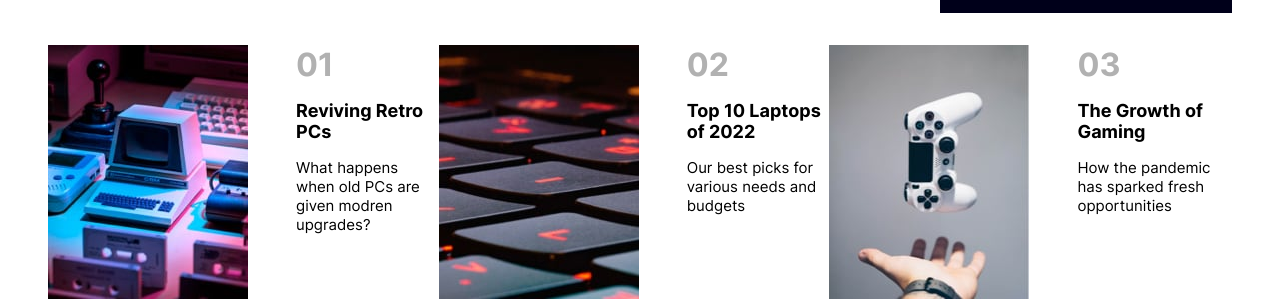
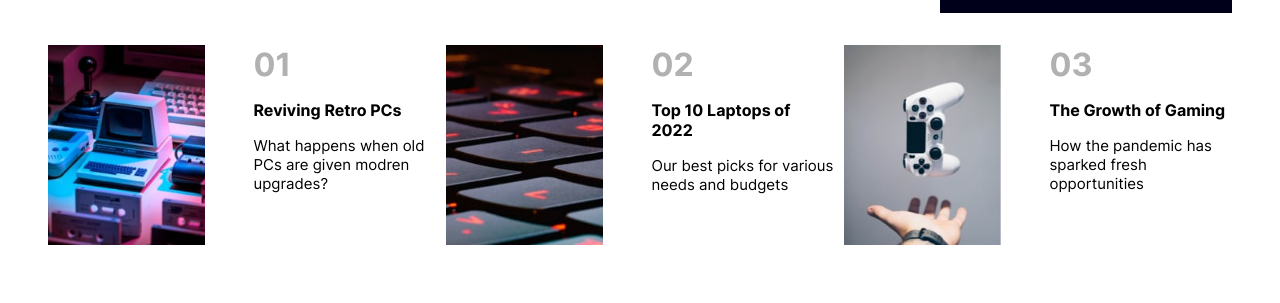
Before and after one commit to mianayanali/Web-Demo-Codes, a plain HTML site: page WEB Page 001/index.html in a window 1280 px wide. Shown: the part 706-1009 px from the top of the page. Drawn offline with Linux system fonts and the light colour scheme.

Commit message:
fix some styles

```diff
--- a/WEB Page 001/style.css
+++ b/WEB Page 001/style.css
@@ -133,23 +133,26 @@
 /* Footer style code */
 .footer{
     display: flex;
+    column-gap: 10px;
 }
 .footer .card{
     display: flex;
     column-gap: 3rem;
     flex-basis: 33%;
-    height: 40px;
 }
 .footer .card-data{
     display: flex;
     flex-direction: column;
     row-gap: 1rem;
 }
+.footer .card .image img{
+    height: 200px;
+}
 .footer .card .card-data h1{
     color: #b1b1b1;
 }
 .footer .card .card-data h2{
-    font-size: 18px;
+    font-size: 16px;
     font-weight: bolder;
     cursor: pointer;
 }
```
